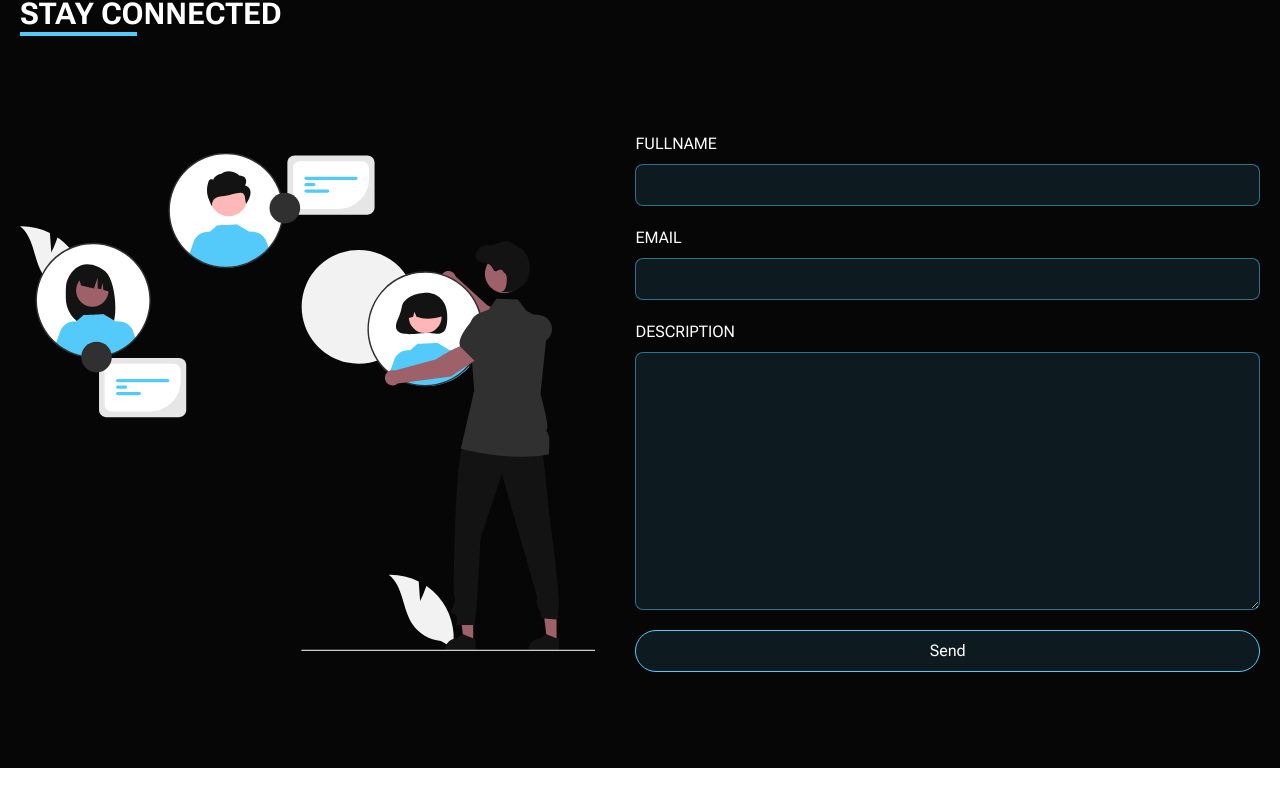
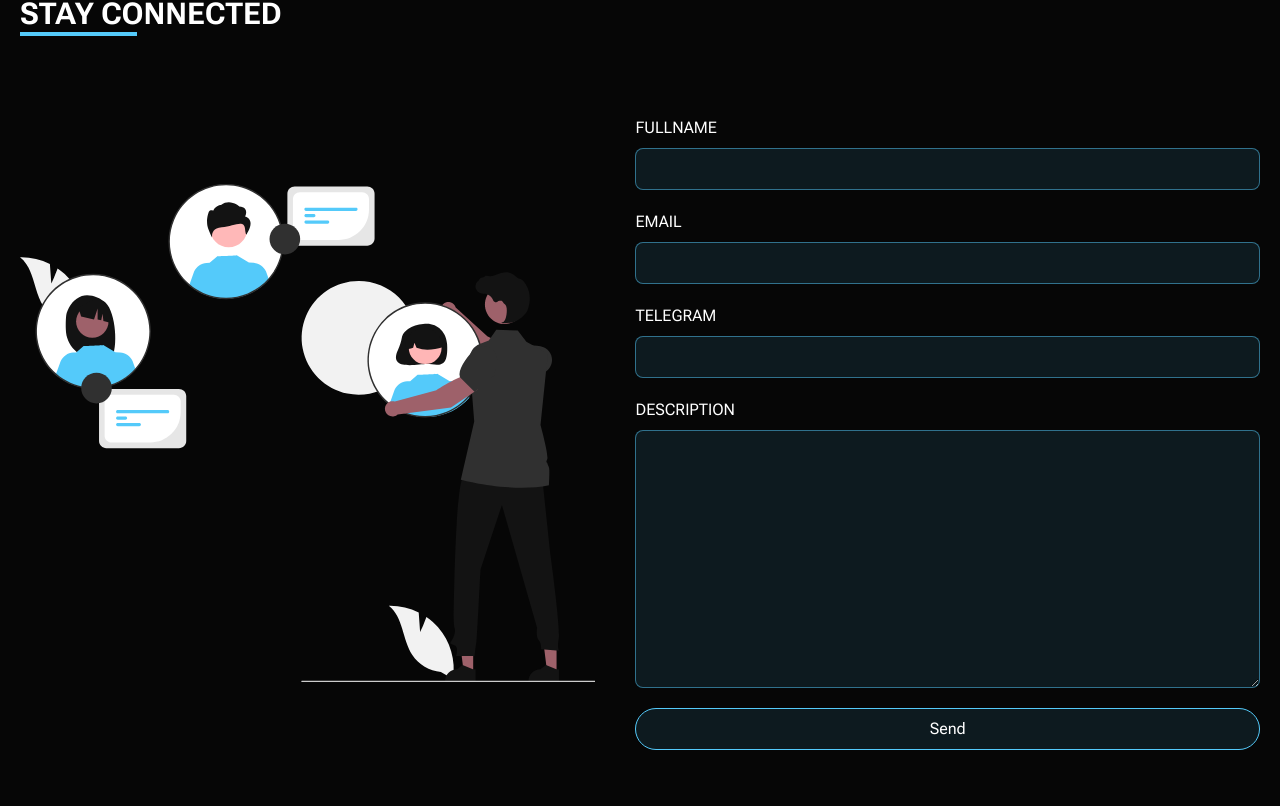
Before and after one commit to devitrithy/vue-project, a Vue app: page / in a window 1280 px wide. Shown: the part 4048-4854 px from the top of the page. Before the commit the page ends 4816 px from the top, so only its background shows below. Built offline with nearby package versions, Linux system fonts and the light colour scheme.

Commit message:
some change on project

```diff
--- a/src/components/Project.vue
+++ b/src/components/Project.vue
@@ -26,7 +26,7 @@ import Project from "./shared/Project.vue";
         /></Project>
         <Project
           title="Mobile - Legacy Cinema Booking System"
-          demo="https://legacycinema.vercel.app"
+          demo="https://github.com/devitrithy/legacy_cinema_mobile_app"
           github="https://github.com/devitrithy/legacy_cinema_mobile_app"
           date="Jan 1, 2024 - Jan 13, 2024"
           ><img src="./project_3.png" alt="" srcset="" width="100%"
--- a/src/components/StayConnected.vue
+++ b/src/components/StayConnected.vue
@@ -7,6 +7,7 @@ import { ref, type Ref } from "vue";
 let loading: Ref<boolean> = ref(false);
 let send: Ref<number> = ref(2);
 let name: Ref<String> = ref("");
+let telegram: Ref<String> = ref("");
 let email: Ref<String> = ref("");
 let description: Ref<string> = ref("");
 
@@ -43,6 +44,10 @@ async function sendMsg() {
           <label for="email">EMAIL</label>
           <input type="email" class="form-input" v-model="email" />
         </div>
+        <div class="grid gap-2">
+          <label for="telegram">TELEGRAM</label>
+          <input type="text" class="form-input" v-model="telegram" />
+        </div>
 
         <div class="grid gap-2">
           <label for="description">DESCRIPTION</label>
```
